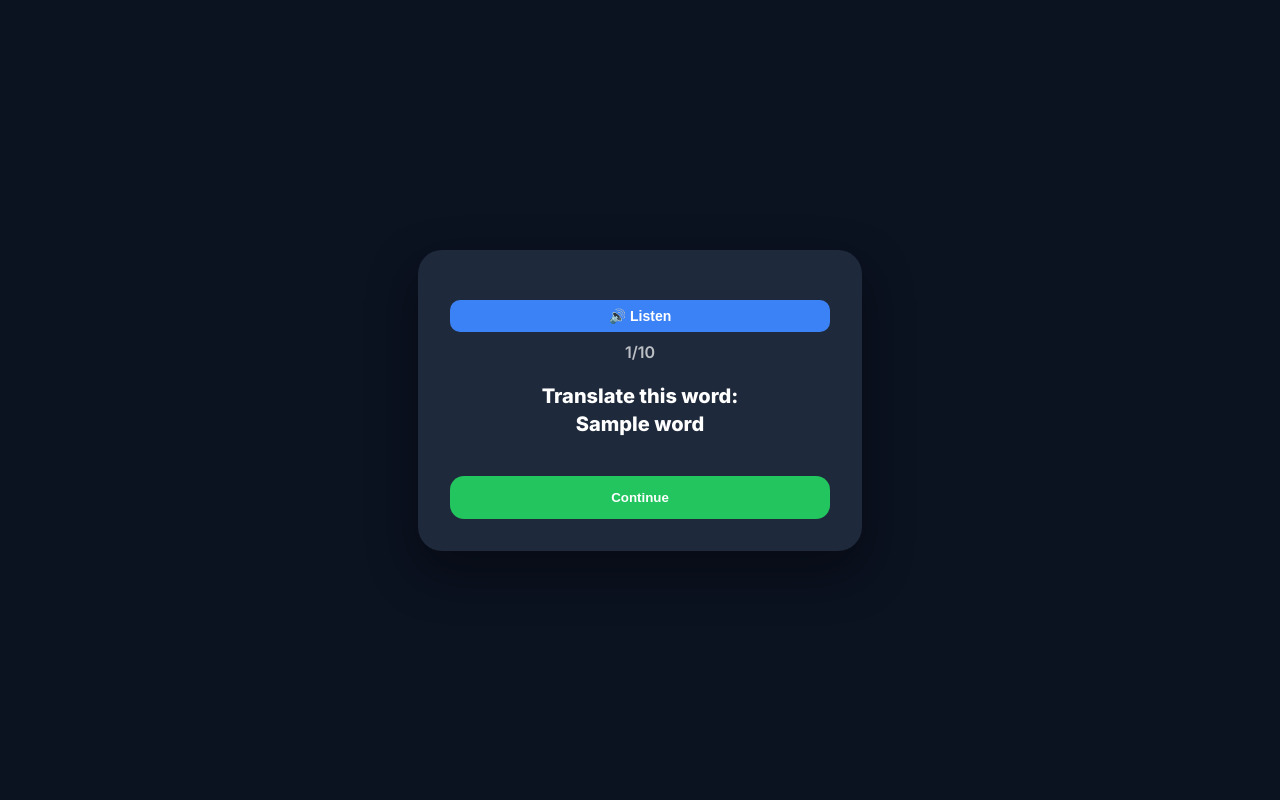
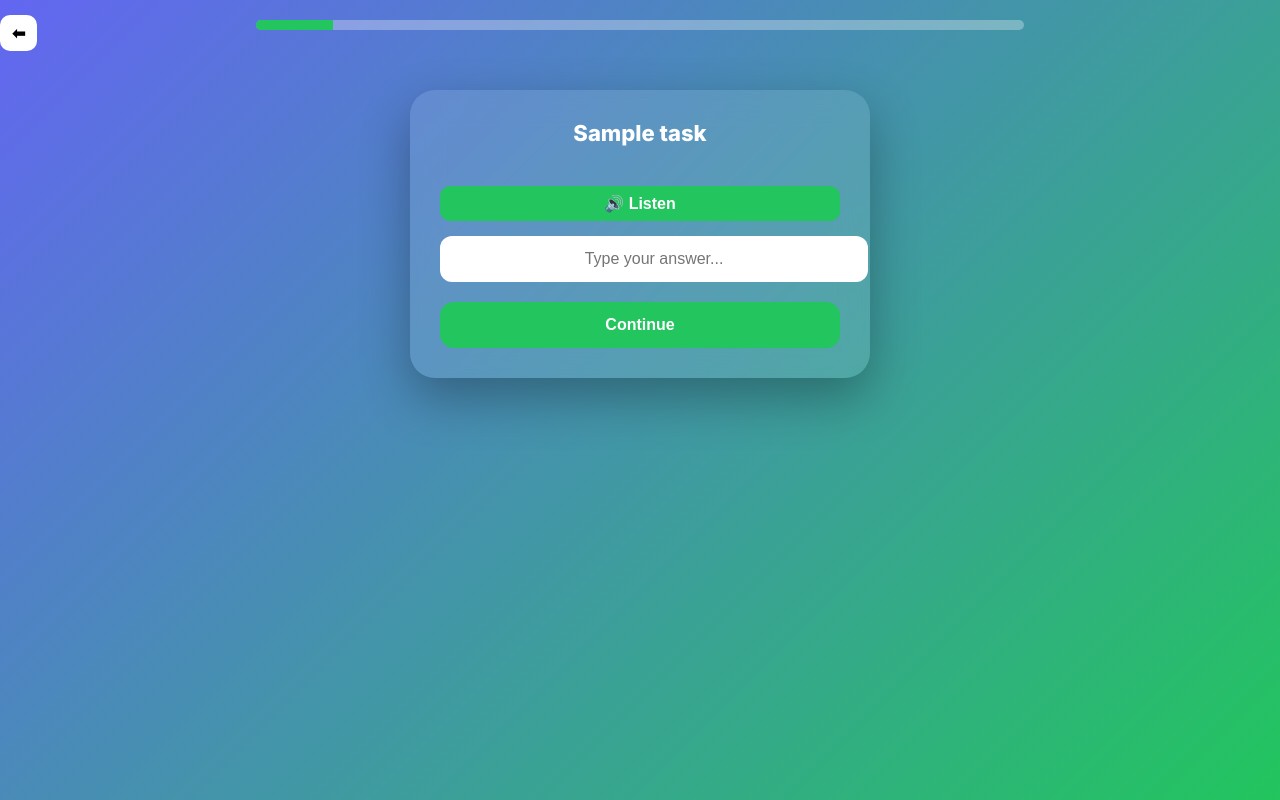
Before and after one commit to fxckll11/-, a Flask app: template templates/task.html in a window 1280 px wide. Run offline with Flask 3, Linux system fonts and the light colour scheme; the template is opened without the code that fills it: most values are stand-ins (such as "Sample title", 1, 10 or a date in 2020).

Commit message:
Update task.html

```diff
--- a/templates/task.html
+++ b/templates/task.html
@@ -1,3 +1,4 @@
+
 <!DOCTYPE html>
 <html>
 <head>
@@ -7,125 +8,167 @@
 <link href="https://fonts.googleapis.com/css2?family=Inter:wght@400;600;800&display=swap" rel="stylesheet">
 
 <style>
+
 body{
 margin:0;
 font-family:Inter;
-background:#0b1220;
+background:linear-gradient(135deg,#6366f1,#22c55e);
 color:white;
 display:flex;
-justify-content:center;
+flex-direction:column;
 align-items:center;
 height:100vh;
 }
 
-.card{
-background:#1e293b;
-padding:32px;
-border-radius:24px;
-width:380px;
-text-align:center;
-box-shadow:0 20px 50px rgba(0,0,0,0.4);
+/* ===== TOP BAR ===== */
+.top{
+width:100%;
+padding:20px;
+display:flex;
+justify-content:center;
 position:relative;
 }
 
-/* 🔊 кнопка сверху */
-.speak-btn{
-background:#3b82f6;
-border:none;
+.progress{
+width:60%;
+height:10px;
+background:rgba(255,255,255,0.3);
 border-radius:10px;
-padding:8px 12px;
-color:white;
-cursor:pointer;
-font-size:14px;
-margin-bottom:10px;
+overflow:hidden;
 }
 
-.progress{
-opacity:0.7;
-margin-bottom:10px;
+.fill{
+height:100%;
+background:#22c55e;
+width:{{ (num/10)*100 }}%;
+}
+
+/* back */
+.back{
+position:absolute;
+left:20px;
+top:15px;
+background:white;
+color:black;
+padding:8px 12px;
+border-radius:10px;
+text-decoration:none;
 font-weight:600;
 }
 
-h2{
-margin:20px 0;
-font-size:20px;
-line-height:1.4;
+/* ===== CARD ===== */
+.card{
+margin-top:40px;
+background:rgba(255,255,255,0.1);
+backdrop-filter:blur(15px);
+padding:30px;
+border-radius:25px;
+width:400px;
+text-align:center;
+box-shadow:0 20px 50px rgba(0,0,0,0.3);
 }
 
+/* question */
+.question{
+font-size:22px;
+font-weight:700;
+margin-bottom:20px;
+}
+
+/* speak button */
+.speak{
+margin-bottom:15px;
+padding:8px 12px;
+border:none;
+border-radius:10px;
+background:#22c55e;
+color:white;
+cursor:pointer;
+}
+
+/* options */
+.opt{
+display:block;
+margin:10px 0;
+padding:14px;
+background:rgba(255,255,255,0.2);
+border-radius:12px;
+cursor:pointer;
+transition:0.2s;
+text-align:left;
+}
+
+.opt:hover{
+background:white;
+color:black;
+transform:scale(1.03);
+}
+
+/* input */
 input{
 width:100%;
 padding:14px;
 border-radius:12px;
 border:none;
-outline:none;
 text-align:center;
 font-size:16px;
+outline:none;
 }
 
-.opt{
-display:block;
-margin:10px 0;
-padding:12px;
-background:#334155;
-border-radius:12px;
-cursor:pointer;
-transition:0.2s;
-}
-
-.opt:hover{
-background:#475569;
-transform:scale(1.02);
-}
-
+/* button */
 button{
-margin-top:18px;
+margin-top:20px;
 width:100%;
 padding:14px;
+border:none;
+border-radius:14px;
 background:#22c55e;
 color:white;
-border:none;
-border-radius:14px;
 font-weight:700;
+font-size:16px;
 cursor:pointer;
 transition:0.2s;
 }
 
 button:hover{
+transform:scale(1.05);
 background:#16a34a;
 }
+
 </style>
 </head>
 
 <body>
 
+<!-- ===== TOP ===== -->
+<div class="top">
+
+<a href="/" class="back">⬅</a>
+
+<div class="progress">
+<div class="fill"></div>
+</div>
+
+</div>
+
+<!-- ===== TASK ===== -->
 <div class="card">
-
-<!-- 🔊 ВОТ ТУТ ПЕРЕНЕСЕНО ВВЕРХ -->
-<button class="speak-btn" onclick="speakQuestion()">🔊 Listen</button>
-
-<div class="progress">{{ num }}/10</div>
 
 <form method="post">
 
-<h2 id="question-text">
-{% if task.word %}
-Translate this word:
-<br><b>{{ task.word }}</b>
+<div class="question">{{ task.question }}</div>
+
+<!-- 🔊 озвучка -->
+<button type="button" class="speak" onclick="speak('{{ task.question }}')">🔊 Listen</button>
+
+{% if task.type == "choice" %}
+    {% for o in task.options %}
+    <label class="opt">
+        <input type="radio" name="answer" value="{{ o }}"> {{ o }}
+    </label>
+    {% endfor %}
 {% else %}
-{{ task.question }}
-{% endif %}
-</h2>
-
-{% if task.type == "input" %}
-<input name="answer" autocomplete="off" placeholder="Type your answer">
-
-{% elif task.type == "choice" %}
-{% for o in task.options %}
-<label class="opt">
-<input type="radio" name="answer" value="{{ o }}">
-{{ o }}
-</label>
-{% endfor %}
+    <input name="answer" placeholder="Type your answer..." autocomplete="off">
 {% endif %}
 
 <button>Continue</button>
@@ -134,14 +177,14 @@ Translate this word:
 
 </div>
 
+<!-- JS -->
 <script>
-function speakQuestion(){
-    let text = document.getElementById("question-text").innerText;
+function speak(text){
+    const msg = new SpeechSynthesisUtterance(text);
+    msg.lang = "en-US";
+    msg.rate = 0.9;
     speechSynthesis.cancel();
-    let u = new SpeechSynthesisUtterance(text);
-    u.lang = "en-US";
-    u.rate = 0.9;
-    speechSynthesis.speak(u);
+    speechSynthesis.speak(msg);
 }
 </script>
 
```
